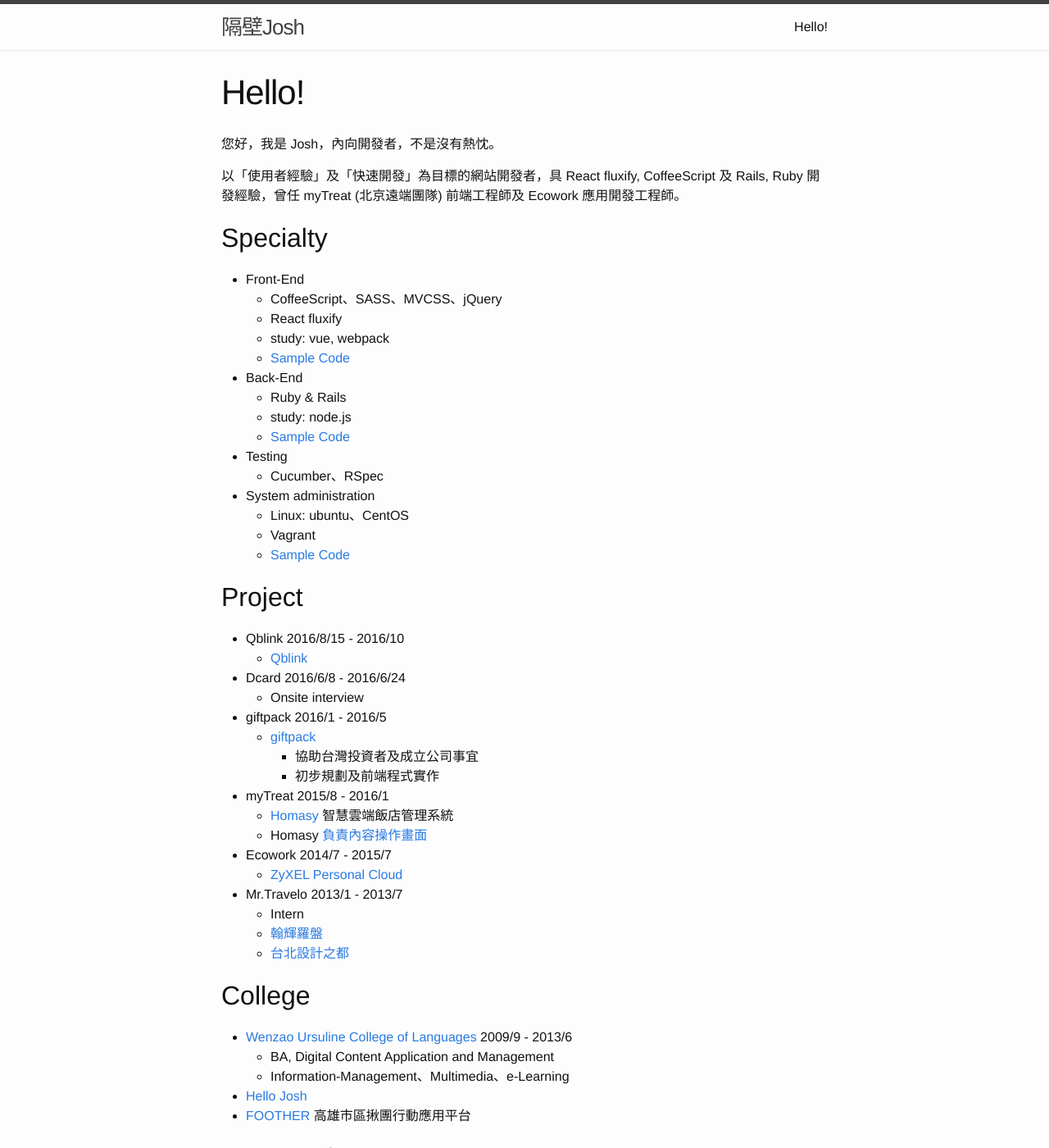
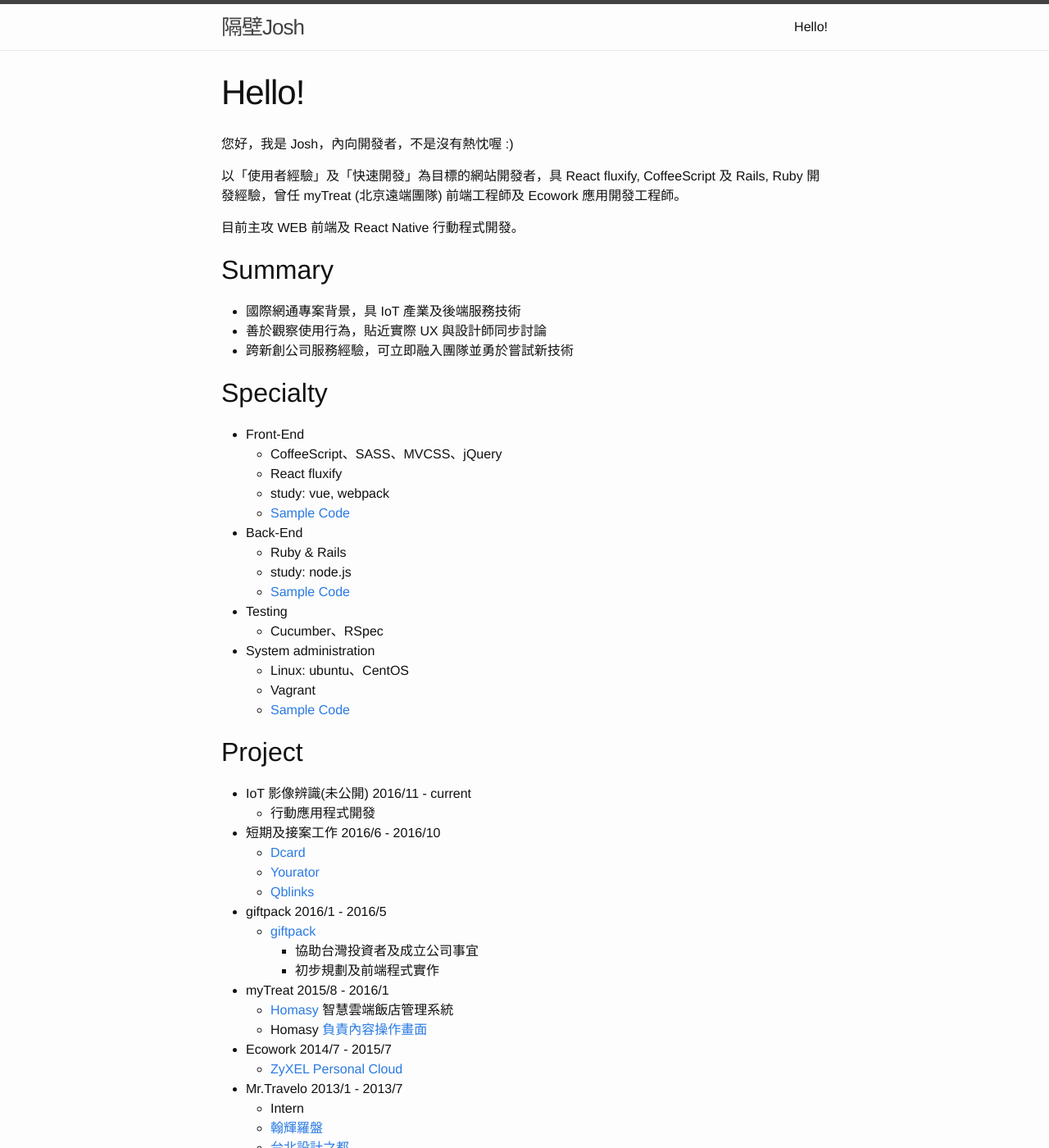
Before and after one commit to iskWang/blog, a Jekyll site: the page built from about.md, in a window 1280 px wide and 1400 px high. Shown: the whole window at 82% size. Built offline with Jekyll 4.4.1, drawn with Linux system fonts in a browser that asks for light colours; some of the changed text lies outside the part shown.

Commit message:
update 2016/10 projects.

```diff
--- a/about.md
+++ b/about.md
@@ -4,9 +4,16 @@ title: Hello!
 permalink: /about/
 ---
 
-您好，我是 Josh，內向開發者，不是沒有熱忱。
+您好，我是 Josh，內向開發者，不是沒有熱忱喔 :)
 
 以「使用者經驗」及「快速開發」為目標的網站開發者，具 React fluxify, CoffeeScript 及 Rails, Ruby 開發經驗，曾任 myTreat (北京遠端團隊) 前端工程師及 Ecowork 應用開發工程師。
+
+目前主攻 WEB 前端及 React Native 行動程式開發。
+
+## Summary
+* 國際網通專案背景，具 IoT 產業及後端服務技術
+* 善於觀察使用行為，貼近實際 UX 與設計師同步討論
+* 跨新創公司服務經驗，可立即融入團隊並勇於嘗試新技術
 
 ## Specialty
 * Front-End
@@ -26,10 +33,12 @@ permalink: /about/
 	* [Sample Code](https://github.com/iskWang/josh-vagrantfile)
 
 ## Project
-* Qblink 2016/8/15 - 2016/10
-  * [Qblink](http://qblinks.com/en/)
-* Dcard 2016/6/8 - 2016/6/24
-	* Onsite interview
+* IoT 影像辨識(未公開) 2016/11 - current
+  * 行動應用程式開發
+* 短期及接案工作 2016/6 - 2016/10
+  * [Dcard](https://dcard.tw)
+  * [Yourator](https://www.yourator.co/)
+  * [Qblinks](http://qblinks.com)
 * giftpack 2016/1 - 2016/5
 	* [giftpack](https://giftpack.design/)
 		* 協助台灣投資者及成立公司事宜
@@ -61,3 +70,6 @@ permalink: /about/
 * [Facebook](https://facebook.com/bcwang.tw)
 * [Github](https://github.com/iskwang)
 * ![Email](/email.png)
+
+## 附註
+若透過外部方式取得本人其他隱私資料(如電話, 住家地址)，在未經同意下暴露給第三方或是團隊成員，在確認查證後會提起追訴，謝謝
```
